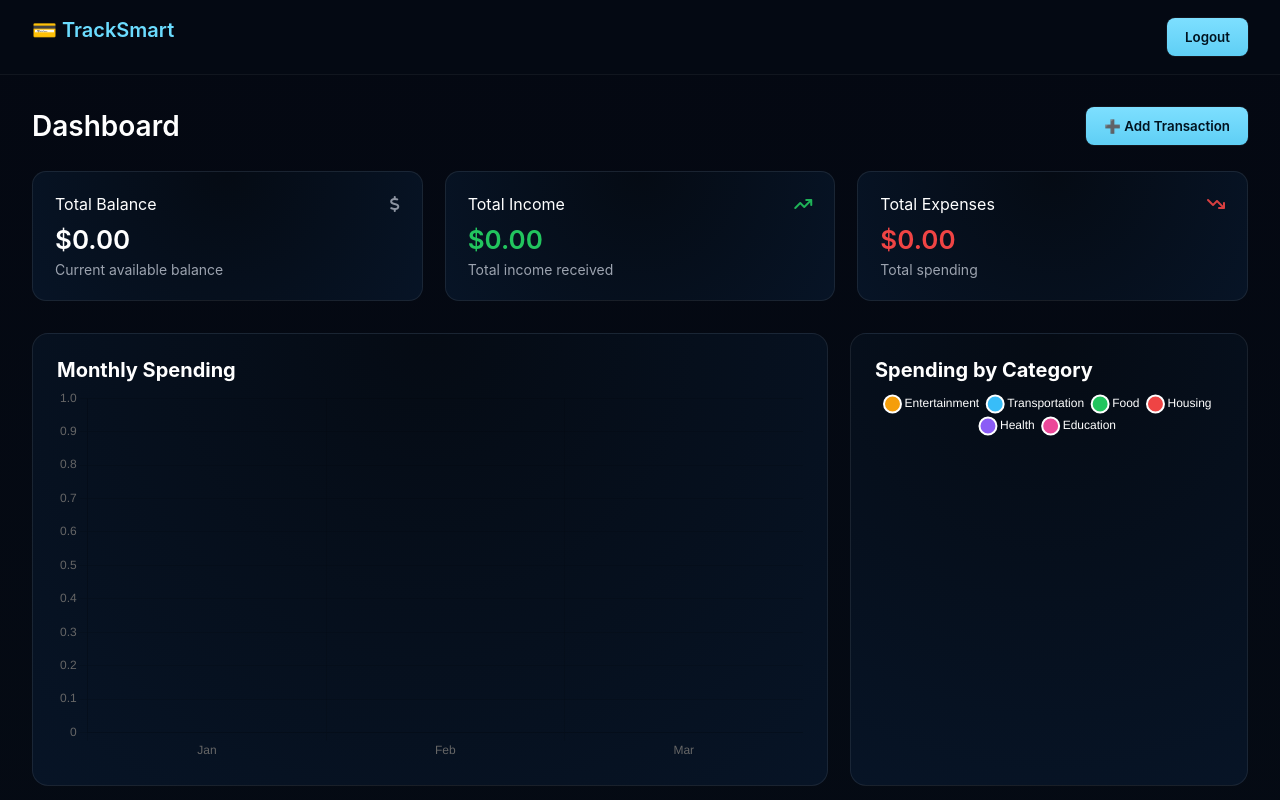
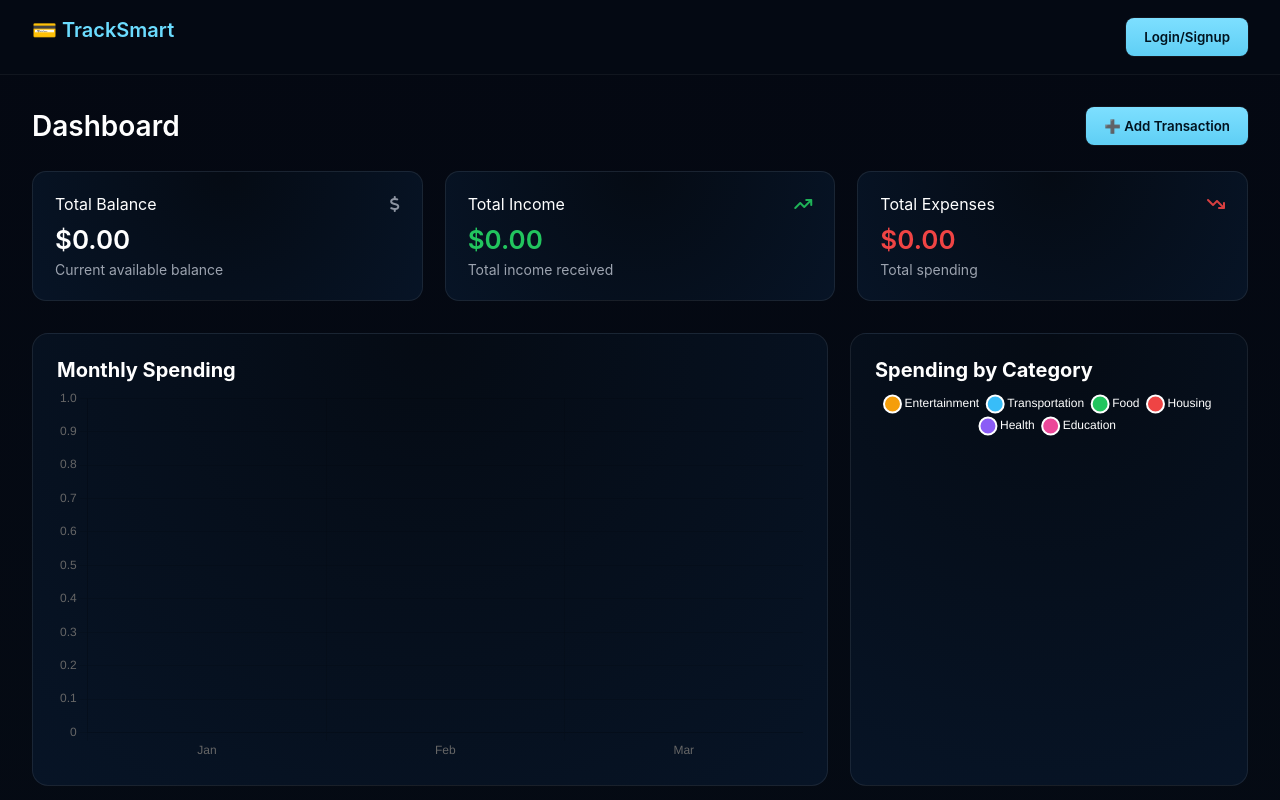
Before and after one commit to Abhishekrao123-tech/Expense-Tracker-Web-Application, a plain HTML site: page dashboard.html in a window 1280 px wide. Shown: the top 800 px of the page. Drawn offline with nearby package versions, Linux system fonts and the light colour scheme; no server answers.

Commit message:
Update dashboard.html

```diff
--- a/dashboard.html
+++ b/dashboard.html
@@ -31,7 +31,7 @@
     <!-- NAVBAR -->
     <header class="navbar">
         <div class="logo">💳 TrackSmart</div>
-        <button id="logoutBtn" class="btn">Logout</button>
+        <button id="logoutBtn" class="btn">Login/Signup</button>
     </header>
 
     <!-- MAIN CONTENT -->
```
